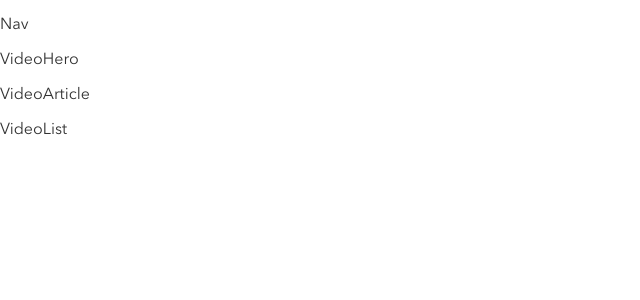
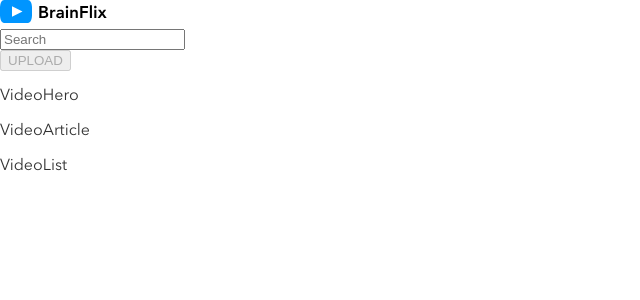
Before and after one commit to GurpreetD13/brainflix, a React (Create React App) app: page / in a window 1280 px wide. Shown: the top 300 px of the page, without its empty margins (0-640 px from the left). Built offline with nearby package versions, Linux system fonts and the light colour scheme.

Commit message:
Created html for Nav component

```diff
--- a/src/components/Nav/Nav.js
+++ b/src/components/Nav/Nav.js
@@ -1,12 +1,18 @@
 import './Nav.scss';
+import logo from '../../assets/logos/BrainFlix-logo.svg';
 
 const Nav = () => {
     return (
 
-        <>
-            <p>Nav</p>
-        </>
-
+        <nav className='nav'>
+            <img className='nav__logo' src={logo} alt="brainflix logo" />
+            <form>
+                <input type="text" placeholder='Search' />
+            </form>
+            {/* change button type to text */}
+            <button disabled="disabled">UPLOAD</button>
+            <div className='nav__avatar'></div>
+        </nav>
     );
 };
 
```
Also changed, not shown: src/App.scss (line endings or trailing spaces).
